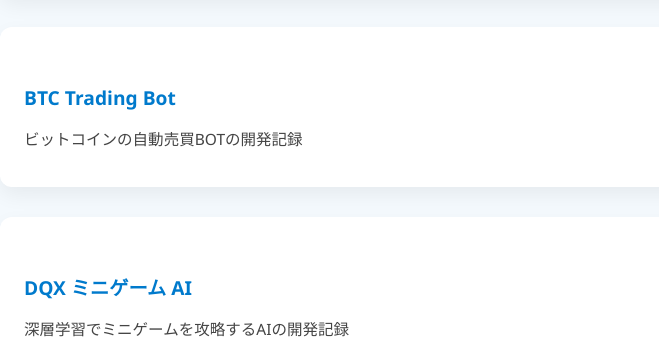
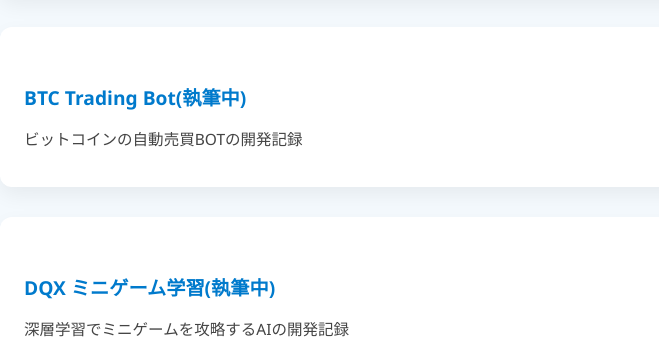
Before and after one commit to yuichi-chi/yuichi-chi.github.io, a plain HTML site: page index.html in a window 1280 px wide. Shown: the part 1162-1513 px from the top of the page, 0-659 px from the left. Drawn offline with Linux system fonts and the light colour scheme.

Commit message:
Update index.html

```diff
--- a/index.html
+++ b/index.html
@@ -45,7 +45,7 @@
 
       <a href="projects/BTCtrading-bot/btctrading.html" class="image-card">
         <div class="card-content">
-          <h3 class="project-title">BTC Trading Bot</h3>
+          <h3 class="project-title">BTC Trading Bot(執筆中)</h3>
           <p class="project-description">ビットコインの自動売買BOTの開発記録</p>
         </div>
         <div class="card-image" style="background-image: url('images/btc-highlight.jpg');"></div>
@@ -53,7 +53,7 @@
 
       <a href="projects/DQXminigame/dqx.html" class="image-card">
         <div class="card-content">
-          <h3 class="project-title">DQX ミニゲーム AI</h3>
+          <h3 class="project-title">DQX ミニゲーム学習(執筆中)</h3>
           <p class="project-description">深層学習でミニゲームを攻略するAIの開発記録</p>
         </div>
         <div class="card-image" style="background-image: url('images/dqx-highlight.jpg');"></div>
```
